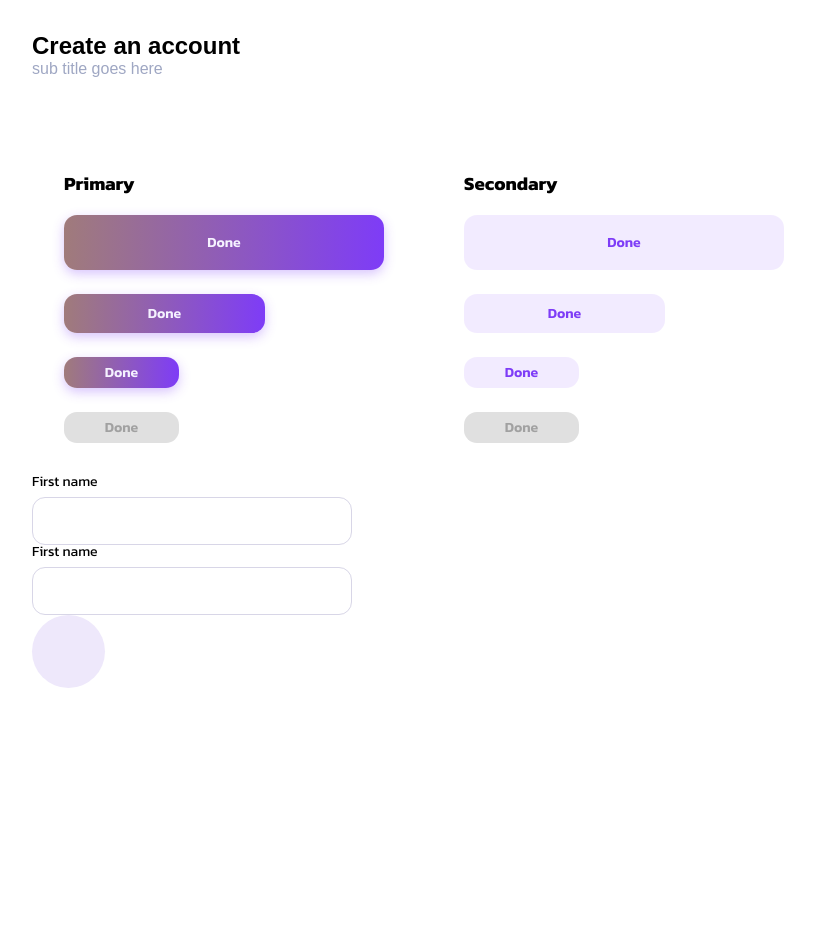
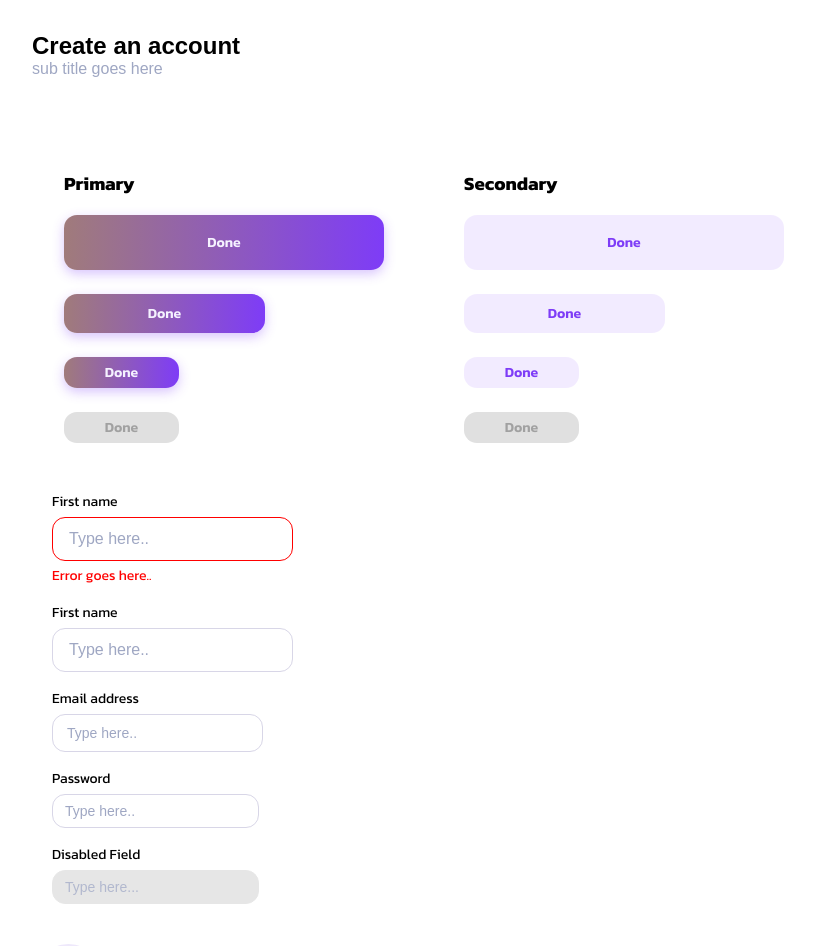
Before and after one commit to tddamith/react_sample, a React (Create React App) app: page / in a window 1280 px wide. Shown: the top 946 px of the page, without its empty margins (0-815 px from the left). Before the commit the page ends 800 px from the top, so only its background shows below. Built offline with nearby package versions, Linux system fonts and the light colour scheme; a web font is replaced by a local one.

Commit message:
input_field -> textbox

```diff
--- a/src/App.js
+++ b/src/App.js
@@ -1,5 +1,5 @@
 import './App.css';
-import {Button, CloseButton, DropDownComponent, InputField, SingIn, TestComponent} from './components';
+import {Button, CloseButton, DropDownComponent, Textbox, SingIn, TestComponent} from './components';
 
 import {GetIcon} from "./config/icon";
 
@@ -31,8 +31,47 @@ function App() {
       </div>
     </div>
 
-          <InputField name={'firstName'}/>
-          <InputField name={'lastName'}/>
+          <div style={{ padding: '20px' , display: 'flex', flexDirection: 'column', alignItems: 'flex-start'}}> {/* Container for inputs */}
+             {/* Input with Error State (like the first image) */}
+             <Textbox
+                name={'firstNameError'}
+                label={'First name'}
+                size={'lg'}
+                error={'Error goes here..'}
+             />
+
+             {/* Large Input Field */}
+             <Textbox
+                name={'firstNameLg'}
+                label={'First name'}
+                size={'lg'}
+             />
+
+             {/* Medium Input Field */}
+             <Textbox
+                name={'firstNameMd'}
+                label={'Email address'}
+                size={'md'}
+             />
+
+             {/* Small Input Field */}
+             <Textbox
+                name={'firstNameSm'}
+                label={'Password'}
+                size={'sm'}
+             />
+
+             {/* 5. Disabled Input Field (LG size, for example) */}
+              <Textbox
+                  name={'disabledField'}
+                  label={'Disabled Field'}
+                  size={'sm'}
+                  placeholder={'Type here...'}
+                  value={'Cannot be changed'}
+                  disabled={true}
+              />
+
+          </div>
           <CloseButton icon={GetIcon('close')}/>
       </div>
   );
--- a/src/assets/stylesheets/modules/mixin.scss
+++ b/src/assets/stylesheets/modules/mixin.scss
@@ -42,3 +42,12 @@
   padding-bottom: map-get($props, 'padding-bottom');
   border-radius: var.$border-radius;
 }
+
+@mixin input-size($size) {
+  $props: map-get(var.$input-sizes, $size);
+  @if $props == null {
+    @error "Undefined input size: `#{$size}` in $input-sizes map.";
+  }
+  padding: map-get($props, padding);
+  font-size: map-get($props, font-size);
+}
--- a/src/assets/stylesheets/modules/variable.scss
+++ b/src/assets/stylesheets/modules/variable.scss
@@ -12,6 +12,7 @@ $p-active-box-shadow: 0 2px 8px rgba(126, 60, 247, 0.3);
 $secondary-hover-bg: rgba(126, 60, 247, 0.15);
 $secondary-active-bg:rgba(126, 60, 247, 0.2);
 $disabled-bg: #E0E0E0;
+$border-radius: 13px;
 
 
 
@@ -53,3 +54,22 @@ $btn-sizes: (
     padding-bottom: 5px,
   )
 );
+
+// Input sizes map
+$input-sizes: (
+  lg: (
+    padding: 12px 16px,
+    font-size: 16px,
+  ),
+  md: (
+    padding: 10px 14px,
+    font-size: 14px,
+  ),
+  sm: (
+    padding: 8px 12px,
+    font-size: 14px,
+  )
+);
+
+$font-xxs: 12px;
+$font-sm: 14px;
--- a/src/components/index.jsx
+++ b/src/components/index.jsx
@@ -2,7 +2,14 @@ import TestComponent from "./testMenu";
 import DropDownComponent from "./dropDown";
 import SingIn from "./signIn/signin";
 import Button from "./button";
-import InputField from "./input_field/input_filed";
+import Textbox from "./input_field/textbox";
 import CloseButton from "./closeBtn/close_btn";
 
-export { TestComponent, DropDownComponent, SingIn, Button, InputField,CloseButton };
+export {
+  TestComponent,
+  DropDownComponent,
+  SingIn,
+  Button,
+  Textbox,
+  CloseButton,
+};
--- /dev/null
+++ b/src/components/input_field/index.scss
@@ -0,0 +1,58 @@
+@use '../../assets/stylesheets/modules/variable' as *;
+@use '../../assets/stylesheets/modules/mixin' as *;
+
+.input-container {
+  @include kanit-regular;
+  width: 100%;
+  max-width: 320px; // Set a max-width for better layout control
+  margin-bottom: 20px;
+
+}
+
+.input-label {
+  display: block; // Ensures the label is on its own line
+  font-size: $font-sm;
+  font-weight: 400;
+  margin-bottom: 8px; // Space between label and input
+  line-height: 100%;
+}
+
+.text-input {
+  border: 1px solid $box-color;
+  border-radius: $border-radius; // Creates the rounded corners
+  box-sizing: border-box; // Ensures padding and border are included in the width
+  color: $box-color;
+
+  @include input-size(lg);
+
+  &::placeholder {
+    color: $secondary-text-color; // Style for the placeholder text
+  }
+
+  &.md {
+    @include input-size(md);
+  }
+  &.sm {
+    @include input-size(sm);
+  }
+
+  &:disabled {
+    cursor: not-allowed;
+    background-color: $disabled-bg;
+    border-color: $disabled-bg;
+    color: $secondary-text-color;
+    opacity: 0.8;
+  }
+
+}
+
+.text-input.error {
+  border-color: #FF0000; // Red border for error
+  outline: none; // Remove default outline
+}
+
+.error-message {
+  font-size: $font-sm;
+  color: #FF0000; // Red text for error message
+  margin-top: 4px;
+}
--- a/src/components/input_field/input_field.scss
+++ /dev/null
@@ -1,35 +0,0 @@
-@use '../../assets/stylesheets/modules/variable' as *;
-@use '../../assets/stylesheets/modules/mixin' as *;
-
-.input-container {
-  @include kanit-regular;
-  width: 100%;
-  max-width: 400px; // Set a max-width for better layout control
-
-}
-
-.input-label {
-  display: block; // Ensures the label is on its own line
-  font-size: 14px;
-  font-weight: 400;
-  margin-bottom: 8px; // Space between label and input
-  margin-right: 8.5cm;
-  line-height: 100%;
-
-}
-
-.text-input {
-  width: 320px;
-  height: 48px;
-  padding: 12px 16px; // Vertical and horizontal padding
-  font-size: 16px;
-  border: 1px solid ;
-  border-radius: 13px; // Creates the rounded corners
-  box-sizing: border-box; // Ensures padding and border are included in the width
-
-  color: $box-color;
-  margin-right: 8.5cm;
-
-
-
-}
--- a/src/components/input_field/input_filed.jsx
+++ /dev/null
@@ -1,20 +0,0 @@
-import React from "react";
-import "./input_field.scss";
-
-const InputField = () => {
-  return (
-    <div className="input-container">
-      <label htmlFor="firstName" className="input-label">
-        First name
-      </label>
-      <input
-        type="text"
-        id="firstName"
-        name="firstName"
-        className="text-input"
-      />
-    </div>
-  );
-};
-
-export default InputField;
--- /dev/null
+++ b/src/components/input_field/textbox.jsx
@@ -0,0 +1,45 @@
+import React from "react";
+// import PropTypes from "prop-types";
+import "./index.scss";
+
+const Textbox = ({
+  size = "lg",
+  label = "First name",
+  error = "",
+  placeholder = "Type here..",
+  name,
+  onChange,
+  value,
+  disabled = false,
+}) => {
+  const inputClass = `text-input ${size} ${error ? "error" : ""}`.trim();
+
+  return (
+    <div className="input-container">
+      <label htmlFor={name} className="input-label">
+        {label}
+      </label>
+      <input
+        type="text"
+        id={name}
+        name={name}
+        className={inputClass}
+        placeholder={placeholder}
+        data-size={size}
+        disabled={disabled}
+      />
+
+      {error && <div className="error-message">{error}</div>}
+    </div>
+  );
+};
+
+// InputField.propTypes = {
+//   size: PropTypes.oneOf(["lg", "md", "sm"]),
+//   label: PropTypes.string,
+//   error: PropTypes.string,
+//   placeholder: PropTypes.string,
+//   name: PropTypes.string.isRequired,
+// };
+
+export default Textbox;
```
